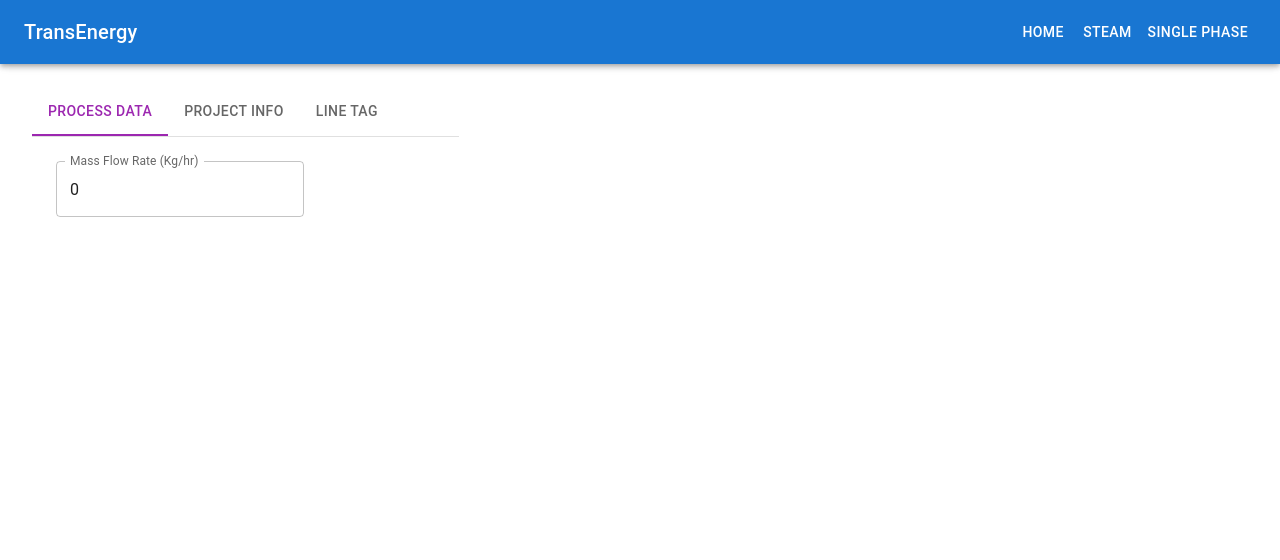
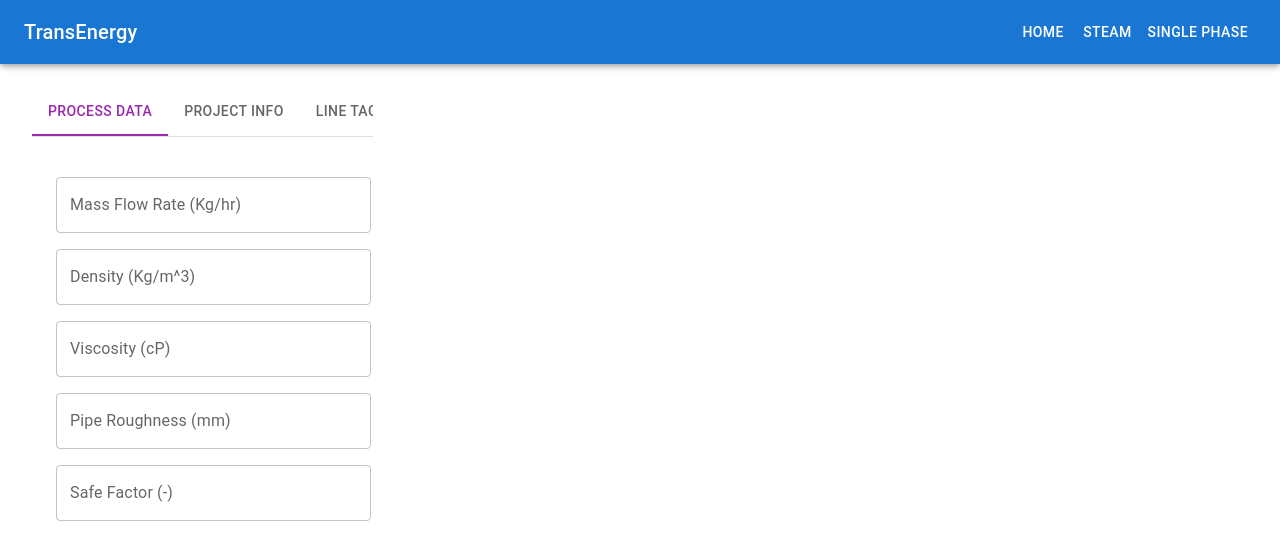
Before and after one commit to chiuwenyu/TransE-App, a React (Vite) app: page / in a window 1280 px wide. Shown: the top 560 px of the page. Built offline with nearby package versions, Linux system fonts and the light colour scheme.

Commit message:
Input Process Data Layout

```diff
--- a/src/Components/SinglePhase.tsx
+++ b/src/Components/SinglePhase.tsx
@@ -39,21 +39,24 @@ function a11yProps(index: number) {
 }
 
 export const SinglePhase = () => {
-  const [massFlowRate, setMassFlowRate] = useState("0");
+  const [massFlowRate, setMassFlowRate] = useState("");
+  const [density, setDensity] = useState("");
+  const [viscosity, setViscosity] = useState("");
+  const [roughness, setRoughness] = useState("");
+  const [safeFactor, setSafeFactor] = useState("");
+
   const [error, setError] = useState(false);
-
   const [value, setValue] = useState(0);
 
   const handleChange = (event: React.SyntheticEvent, newValue: number) => {
     setValue(newValue);
+    console.log(event);
   };
 
-  const handleMassFlowRateChange = (e: any) => {
-    const newValue = e.target.value;
-    setMassFlowRate(newValue);
+  const validateInput = (value: any) => {
     // 驗證輸入值是否為正的浮點數
     const isPositiveFloat = /^([0-9]*[.])?[0-9]+$/;
-    if (!isPositiveFloat.test(newValue)) {
+    if (!isPositiveFloat.test(value)) {
       setError(true);
     } else {
       setError(false);
@@ -71,7 +74,7 @@ export const SinglePhase = () => {
       }}
     >
       <Grid item xs={4} sx={{ ml: 4, mt: 1, pt: 10 }}>
-        <Box sx={{ width: "100%" }}>
+        <Box sx={{ width: "80%" }}>
           <Box sx={{ borderBottom: 1, borderColor: "divider" }}>
             <Tabs
               value={value}
@@ -86,15 +89,80 @@ export const SinglePhase = () => {
             </Tabs>
           </Box>
           <CustomTabPanel value={value} index={0}>
+            <Box
+              component="form"
+              display="flex"
+              flexDirection="column"
+              sx={{
+                "& .MuiTextField-root": { mt: 2, width: "35ch" },
+              }}
+            >
               <TextField
                 id="outlined-basic"
                 label="Mass Flow Rate (Kg/hr)"
                 variant="outlined"
                 value={massFlowRate}
+                color="secondary"
                 error={error}
                 helperText={error ? "Please input correct number" : ""}
-              onChange={handleMassFlowRateChange}
+                onChange={(e) => {
+                  setMassFlowRate(e.target.value);
+                  validateInput(e.target.value);
+                }}
               />
+              <TextField
+                id="outlined-basic"
+                label="Density (Kg/m^3)"
+                variant="outlined"
+                value={density}
+                color="secondary"
+                error={error}
+                helperText={error ? "Please input correct number" : ""}
+                onChange={(e) => {
+                  setDensity(e.target.value);
+                  validateInput(e.target.value);
+                }}
+              />
+              <TextField
+                id="outlined-basic"
+                label="Viscosity (cP)"
+                variant="outlined"
+                value={viscosity}
+                color="secondary"
+                error={error}
+                helperText={error ? "Please input correct number" : ""}
+                onChange={(e) => {
+                  setViscosity(e.target.value);
+                  validateInput(e.target.value);
+                }}
+              />
+              <TextField
+                id="outlined-basic"
+                label="Pipe Roughness (mm)"
+                variant="outlined"
+                value={roughness}
+                color="secondary"
+                error={error}
+                helperText={error ? "Please input correct number" : ""}
+                onChange={(e) => {
+                  setRoughness(e.target.value);
+                  validateInput(e.target.value);
+                }}
+              />
+              <TextField
+                id="outlined-basic"
+                label="Safe Factor (-)"
+                variant="outlined"
+                value={safeFactor}
+                color="secondary"
+                error={error}
+                helperText={error ? "Please input correct number" : ""}
+                onChange={(e) => {
+                  setSafeFactor(e.target.value);
+                  validateInput(e.target.value);
+                }}
+              />
+            </Box>
           </CustomTabPanel>
           <CustomTabPanel value={value} index={1}>
             Item Two
```
Lines whose indentation alone changed are shown as unchanged.
